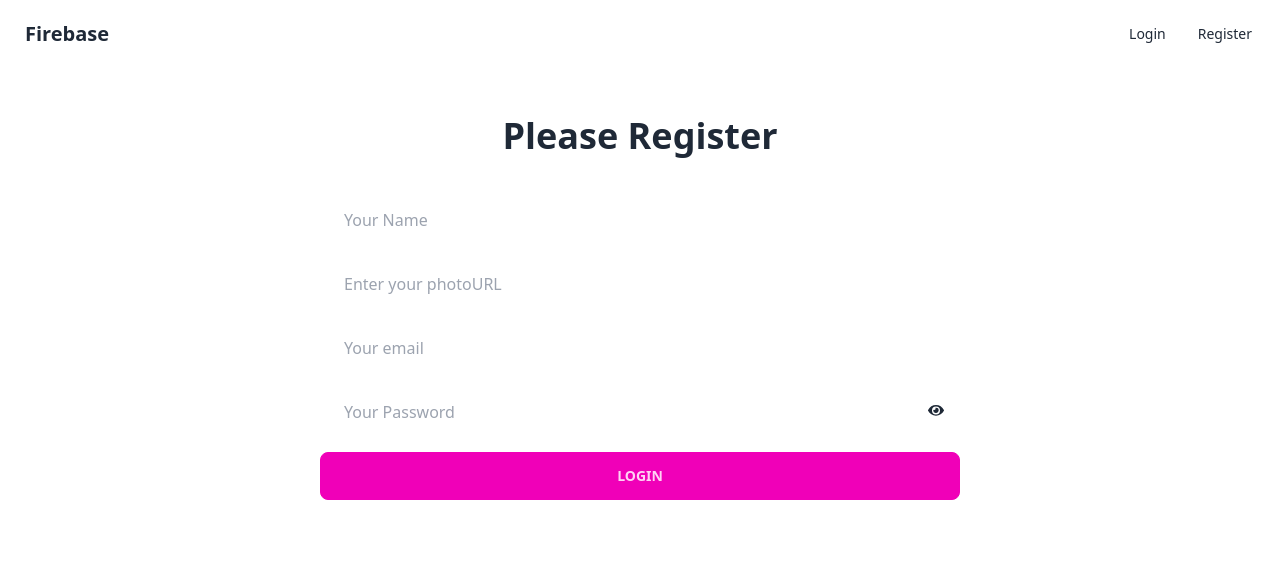
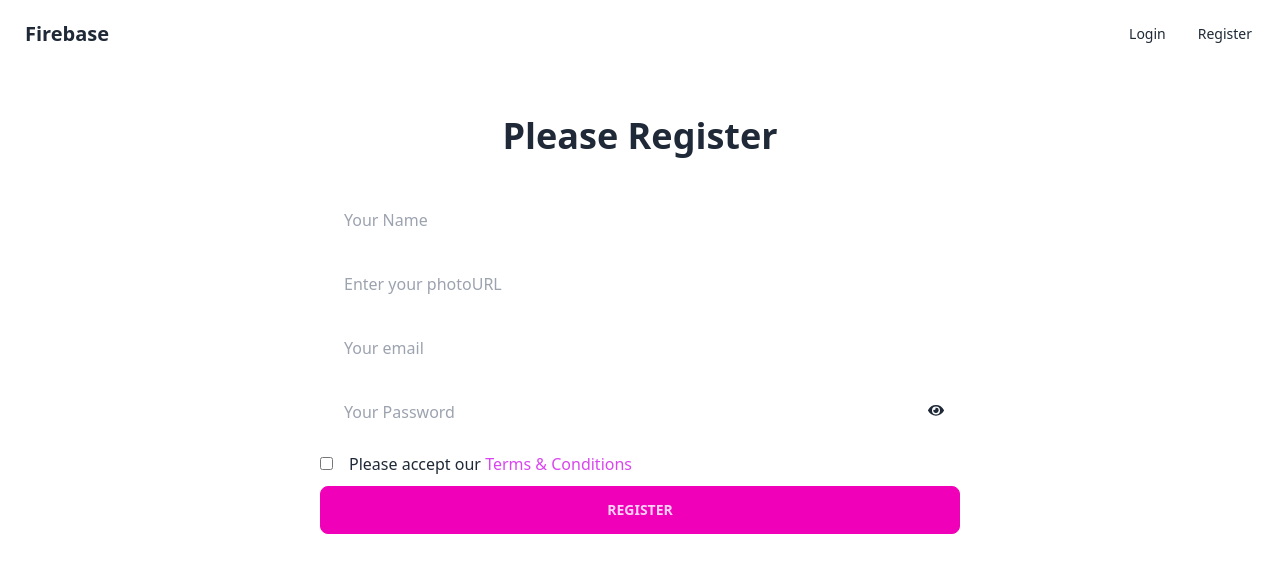
Before and after one commit to mamun-prodhan/email-password-login-signup-form, a React (Vite) app: page /register in a window 1280 px wide. Shown: the top 572 px of the page. Built offline with nearby package versions, Linux system fonts and the light colour scheme.

Commit message:
user register funcionalities completed

```diff
--- a/package.json
+++ b/package.json
@@ -10,6 +10,7 @@
     "preview": "vite preview"
   },
   "dependencies": {
+    "firebase": "^10.4.0",
     "localforage": "^1.10.0",
     "match-sorter": "^6.3.1",
     "react": "^18.2.0",
--- a/src/components/Register/Register.jsx
+++ b/src/components/Register/Register.jsx
@@ -1,5 +1,8 @@
+import { createUserWithEmailAndPassword } from "firebase/auth";
 import { useState } from "react";
 import { FaEye, FaEyeSlash } from "react-icons/fa";
+import auth from "../firebase/firebase.config";
+import { Link } from "react-router-dom";
 const Register = () => {
   const [showPassword, setShowPassword] = useState(false);
   const [error, setError] = useState("");
@@ -11,7 +14,32 @@ const Register = () => {
     const photoURL = e.target.photoURL.value;
     const email = e.target.email.value;
     const password = e.target.password.value;
-    console.log(name, photoURL, email, password);
+    const terms = e.target.terms.checked;
+    console.log(name, photoURL, email, password, terms);
+    setError("");
+    setSuccess("");
+    // password and email validation
+    if (password.length < 6) {
+      setError("Password must be 6 characters");
+      return;
+    } else if (!/[A-Z]/.test(password)) {
+      setError("Password should have at least one uppercase characters");
+      return;
+    } else if (!terms) {
+      setError("Please accept our terms and conditions");
+      return;
+    }
+    // create user with email and password
+    createUserWithEmailAndPassword(auth, email, password)
+      .then((userCredential) => {
+        const user = userCredential.user;
+        console.log(user);
+        setSuccess("Register successfull");
+      })
+      .catch((error) => {
+        const errorMessage = error.message;
+        setError(errorMessage);
+      });
   };
 
   return (
@@ -27,6 +55,7 @@ const Register = () => {
             name="name"
             id="name"
             placeholder="Your Name"
+            required
           />
           <input
             className="py-3 px-6 w-full mb-4"
@@ -34,6 +63,7 @@ const Register = () => {
             name="photoURL"
             id="photoURL"
             placeholder="Enter your photoURL"
+            required
           />
           <input
             className="py-3 px-6 w-full mb-4"
@@ -41,6 +71,7 @@ const Register = () => {
             name="email"
             id="email"
             placeholder="Your email"
+            required
           />
           <input
             className="py-3 px-6 w-full mb-4 relative"
@@ -48,6 +79,7 @@ const Register = () => {
             name="password"
             id="password"
             placeholder="Your Password"
+            required
           />
           <span
             className="cursor-pointer absolute translate-x-[-200%] translate-y-[90%]"
@@ -56,12 +88,25 @@ const Register = () => {
             {showPassword ? <FaEyeSlash /> : <FaEye />}
           </span>
           <br />
+          <input
+            type="checkbox"
+            name="terms"
+            id="terms"
+            className="mb-4 me-4"
+          />
+          <label htmlFor="terms">
+            Please accept our{" "}
+            <Link to="/" className=" text-fuchsia-500">
+              Terms & Conditions
+            </Link>
+          </label>
+          <br />
           {error && <p className="font-bold text-red-600">{error}</p>}
           {success && <p className="font-bold text-green-600">{success}</p>}
           <input
             className="btn btn-secondary w-full"
             type="submit"
-            value="Login"
+            value="Register"
           />
         </form>
       </div>
--- /dev/null
+++ b/src/components/firebase/firebase.config.js
@@ -0,0 +1,21 @@
+// Import the functions you need from the SDKs you need
+import { initializeApp } from "firebase/app";
+import { getAuth } from "firebase/auth";
+// TODO: Add SDKs for Firebase products that you want to use
+// https://firebase.google.com/docs/web/setup#available-libraries
+
+// Your web app's Firebase configuration
+const firebaseConfig = {
+  apiKey: "AIzaSyAH54sU9J9r6iZPfln6M3yYBUUliwoUDik",
+  authDomain: "email-password-login-form.firebaseapp.com",
+  projectId: "email-password-login-form",
+  storageBucket: "email-password-login-form.appspot.com",
+  messagingSenderId: "230021290479",
+  appId: "1:230021290479:web:0f100861c60c14324dbe1a",
+};
+
+// Initialize Firebase
+const app = initializeApp(firebaseConfig);
+const auth = getAuth(app);
+
+export default auth;
```
Also changed, not shown: 1 other file (tests, documents, lock files or other folders).
